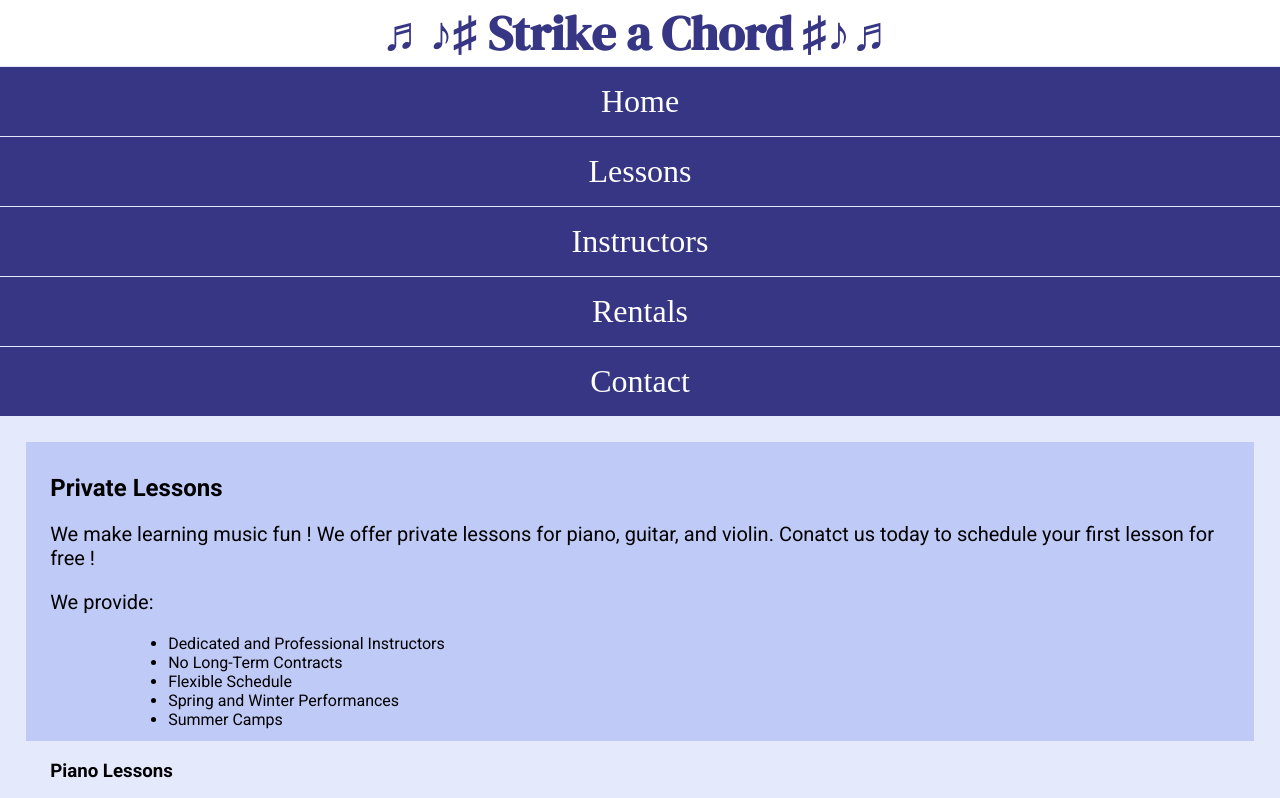
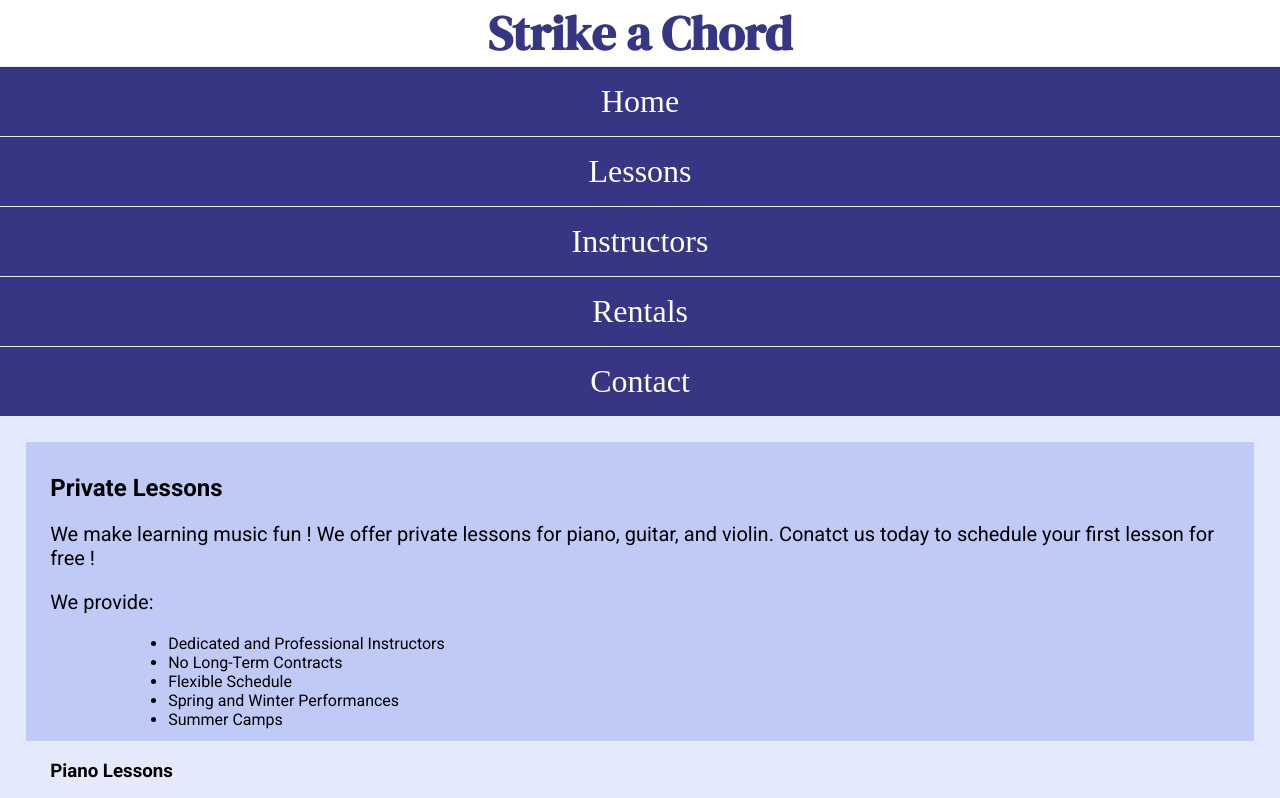
Before and after one commit to char0421/char0421.github.io, a plain HTML site: page fall_fy2025/chap5/lab/lessons.html in a window 1280 px wide. Shown: the top 798 px of the page. Drawn offline with Linux system fonts and the light colour scheme; a web font is replaced by a local one.

Commit message:
Update lessons.html

```diff
--- a/fall_fy2025/chap5/lab/lessons.html
+++ b/fall_fy2025/chap5/lab/lessons.html
@@ -17,7 +17,7 @@
 </head>
 
 <header>
-<h1>&#9836;&#9834;&#9839; Strike a Chord &#9839;&#9834;&#9836;</h1>
+<h1><span class="tab-desk">&#9836;</span>Strike a Chord<span class="tab-desk">&#9836;</span></h1>
 <link rel="stylesheet" href="/css-style/styles4.css">
 </header>
 
```
